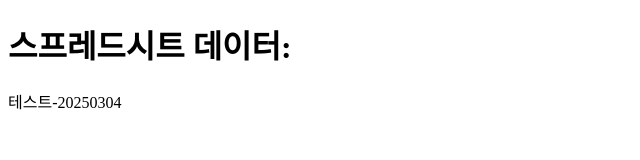
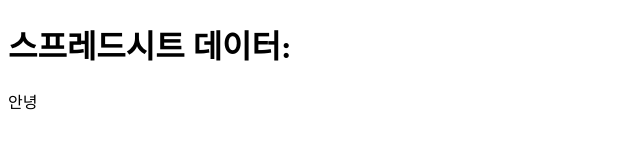
Before and after one commit to joonlab/apps-script-test, a plain HTML site: page index.html in a window 1280 px wide. Shown: the whole page, without its empty margins (0-640 px from the left). Drawn offline with Linux system fonts and the light colour scheme.

Commit message:
Update index.html from Apps Script

```diff
--- a/index.html
+++ b/index.html
@@ -1,5 +1,4 @@
-
-  <!DOCTYPE html>
+<!DOCTYPE html>
   <html>
   <head>
     <meta charset="utf-8">
@@ -7,6 +6,6 @@
   </head>
   <body>
     <h1>스프레드시트 데이터:</h1>
-    <p>테스트-20250304</p>
+    <p>안녕</p>
   </body>
   </html>
```
